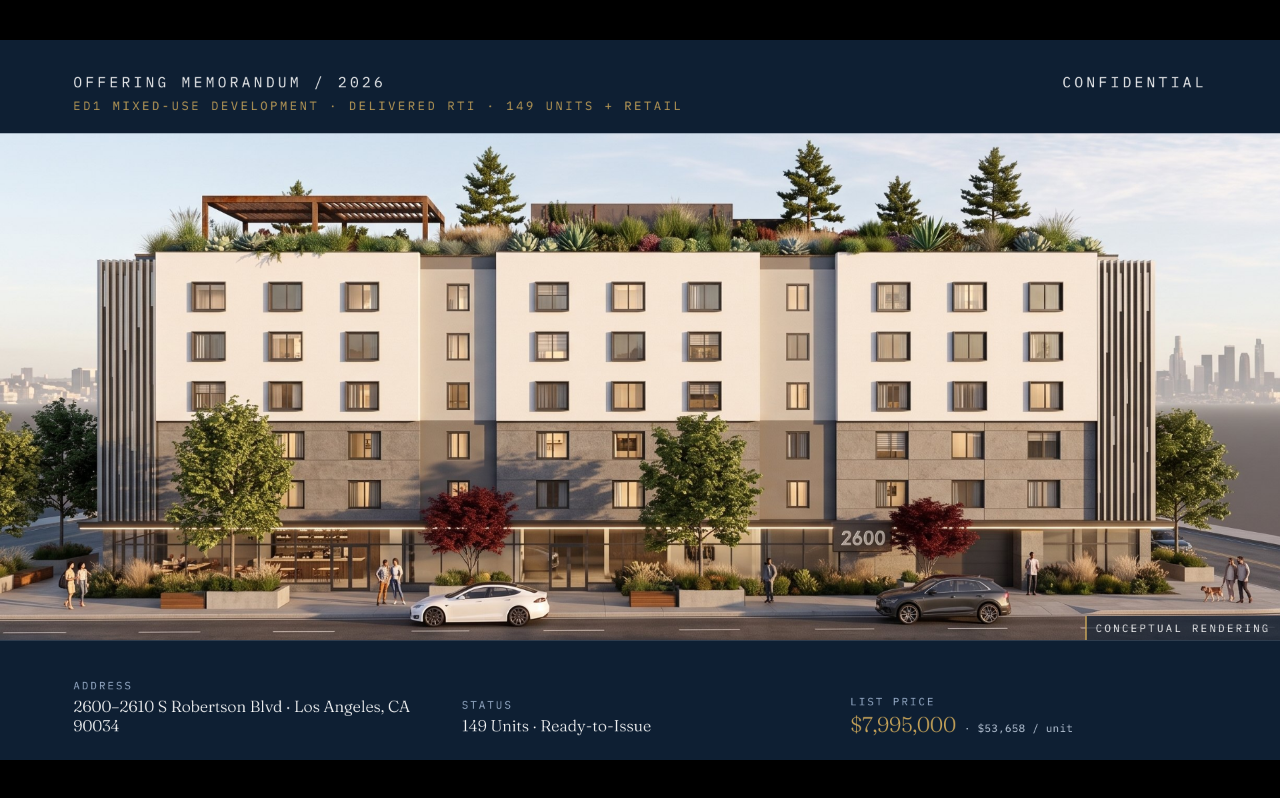
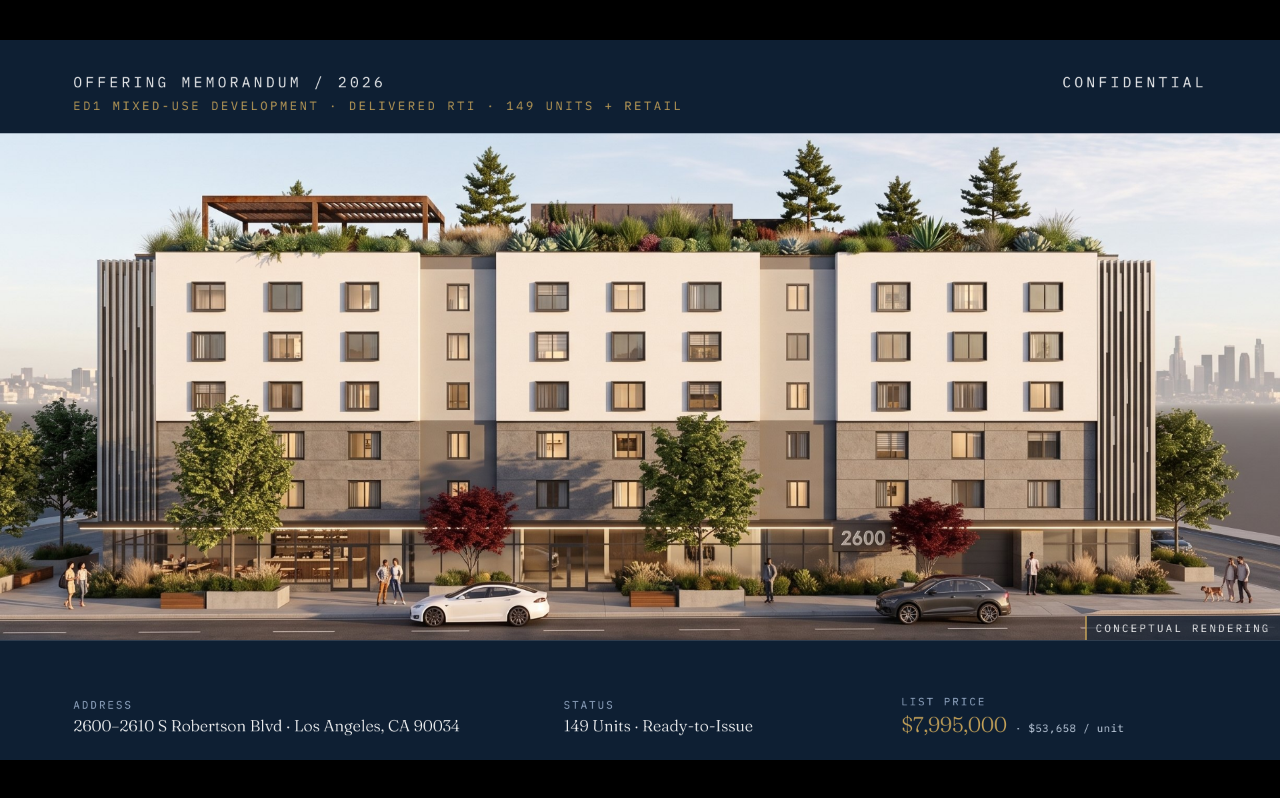
Before and after one commit to LAAA-Deploys/2600-robertson-om, a plain HTML site: page index.html in a window 1280 px wide. Drawn offline with Linux system fonts and the light colour scheme.

Commit message:
Cover: widen address column + nowrap so address fits one line
Co-Authored-By: Claude Fable 5 <noreply@anthropic.com>

```diff
--- a/index.html
+++ b/index.html
@@ -225,10 +225,10 @@
       <div style="height: 180px; padding: 32px 110px 36px; box-sizing:border-box;
                   background: var(--ink); color: var(--paper);
                   border-top: 1px solid rgba(255,255,255,0.18);">
-        <div style="display:grid; grid-template-columns: repeat(3, 1fr); gap: 48px; align-items:flex-end; height:100%;">
+        <div style="display:grid; grid-template-columns: 1.5fr 1fr 1fr; gap: 48px; align-items:flex-end; height:100%;">
           <div>
             <div style="font-family: var(--mono); font-size: 16px; letter-spacing: 0.2em; text-transform: uppercase; color: #9bb0cc; margin-bottom: 8px;">Address</div>
-            <div style="font-family: var(--serif); font-weight: 300; font-size: 24px; line-height: 1.2; color: var(--paper);">2600–2610 S Robertson Blvd · Los Angeles, CA 90034</div>
+            <div style="font-family: var(--serif); font-weight: 300; font-size: 24px; line-height: 1.2; color: var(--paper); white-space: nowrap;">2600–2610 S Robertson Blvd · Los Angeles, CA 90034</div>
           </div>
           <div>
             <div style="font-family: var(--mono); font-size: 16px; letter-spacing: 0.2em; text-transform: uppercase; color: #9bb0cc; margin-bottom: 8px;">Status</div>
```
